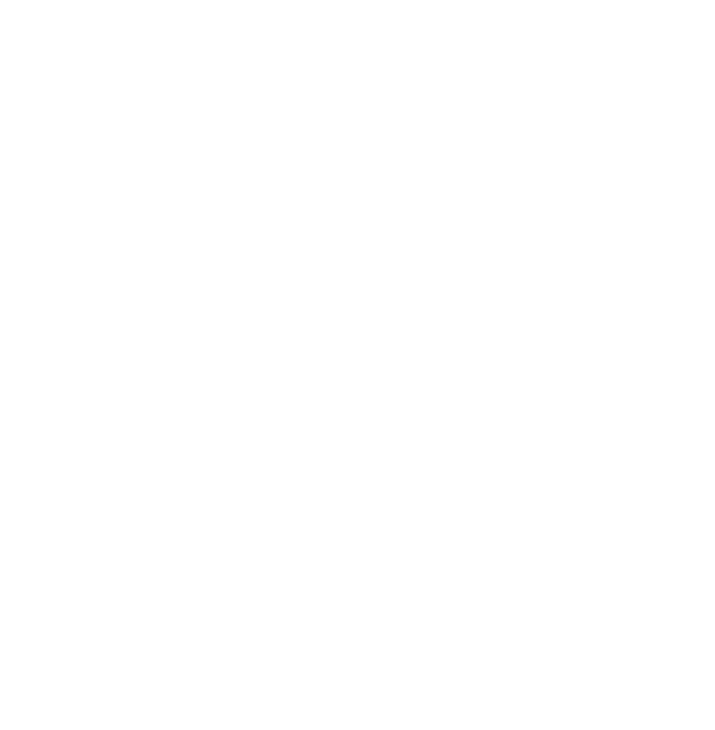
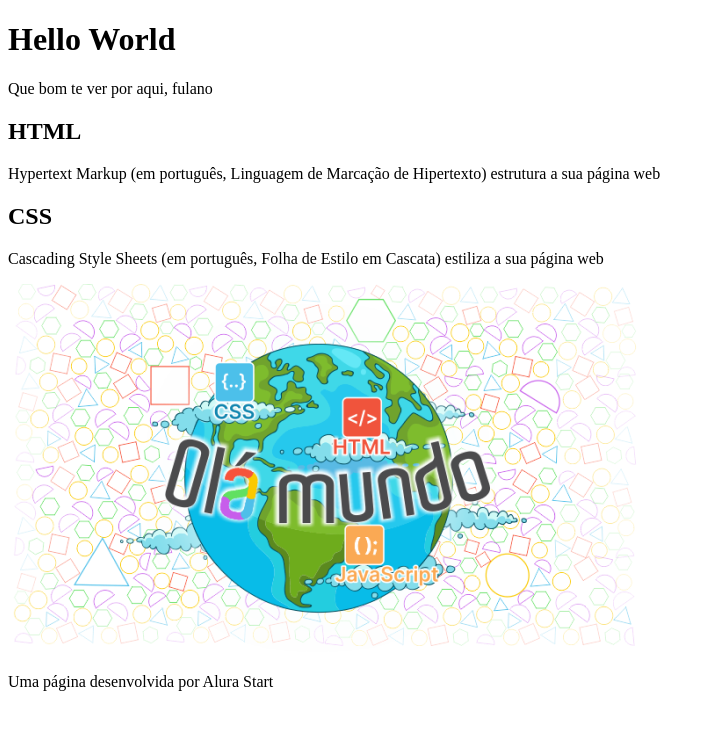
Before and after one commit to evandrowarken/hello-world, a plain HTML site: page index.html in a window 1280 px wide. Shown: the whole page, without its empty margins (0-715 px from the left). Drawn offline with Linux system fonts and the light colour scheme.

Commit message:
Finalizando a página html

```diff
--- a/index.html
+++ b/index.html
@@ -6,6 +6,24 @@
     <title>hello world</title>
 </head>
 <body>
+<header>
+    <h1>Hello World</h1>
+    <p>Que bom te ver por aqui, fulano</p>
 
+</header>
+
+<section>
+    <h2>HTML</h2>
+    <p>Hypertext Markup (em português, Linguagem de Marcação de Hipertexto) estrutura a sua página web</p>
+
+    <h2>CSS</h2>
+    <p>Cascading Style Sheets (em português, Folha de Estilo em Cascata) estiliza a sua página web</p>
+    <img src="imagem/Olá Mundo.png" alt="Imagem com figuras geométricas ao fundo e uma figura do Planeta a frente, com a inscrição Olá Mundo em letras coloridas"
+</section>
+
+  <footer>
+    <p>Uma página desenvolvida por Alura Start </p>
+
+  </footer>
 </body>
 </html>
```
Also changed, not shown: imagem/Olá Mundo.png (added).
